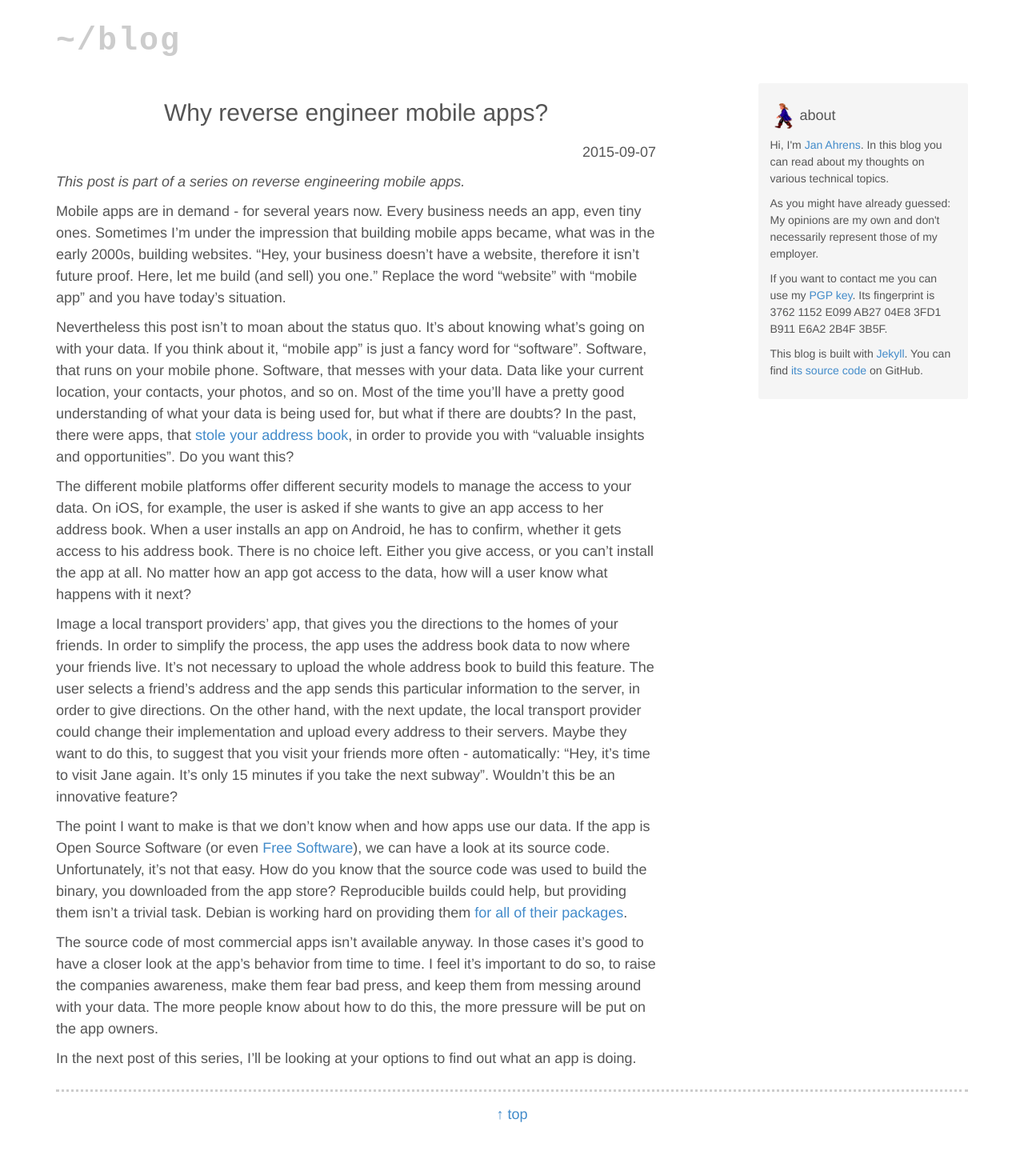
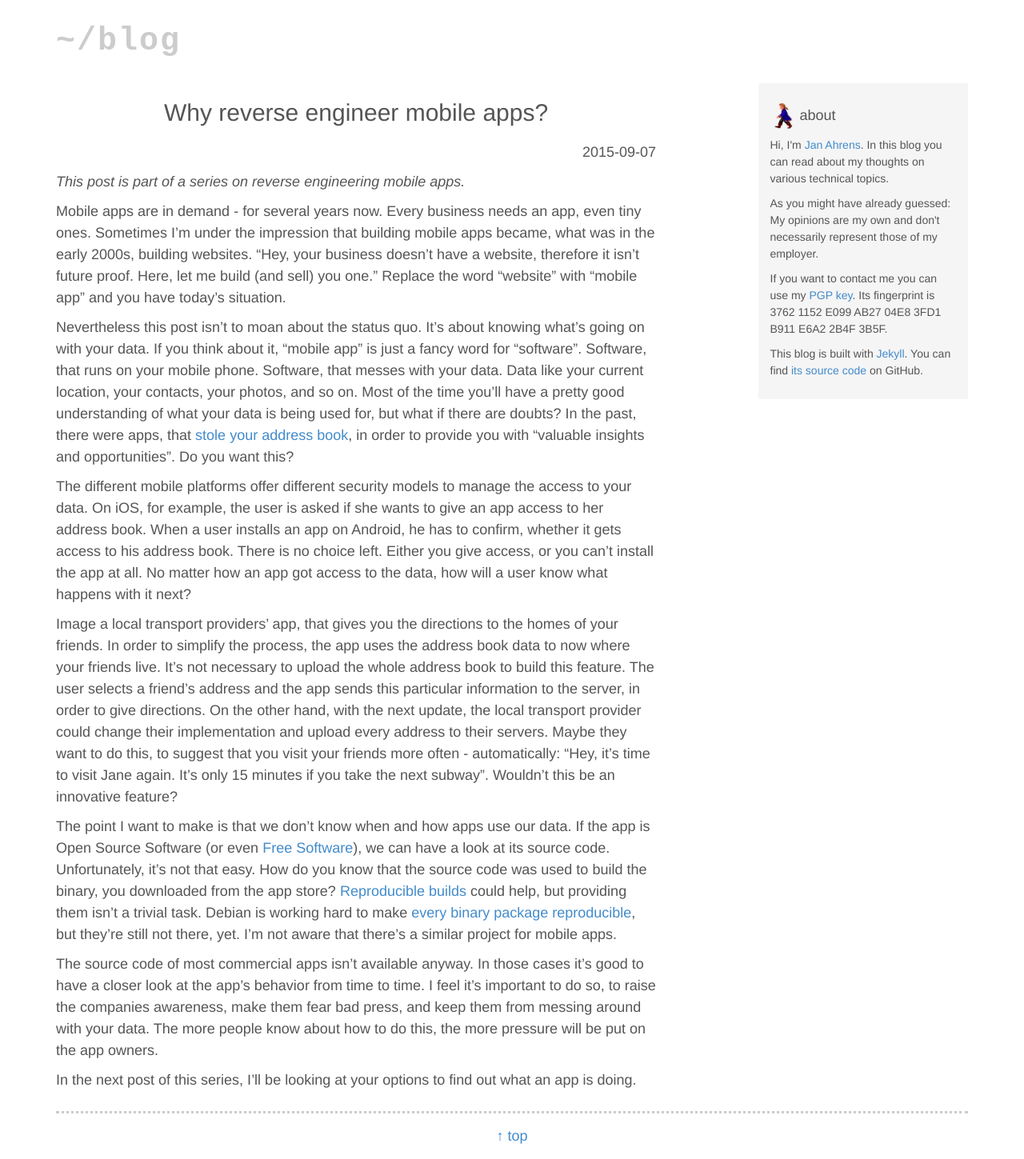
Before and after one commit to JanAhrens/JanAhrens.github.io, a Jekyll site: the page built from _posts/2015-09-07-why-reverse-engineer.markdown, in a window 1280 px wide. Shown: the whole page at 80% size. Built offline with Jekyll 4.4.1, drawn with Linux system fonts in a browser that asks for light colours; Markdown is read by kramdown in place of the engine named in the settings; before the commit the page ends 1422 px from its top, so only the background shows below that.

Commit message:
Better links for reproducible builds and Debian

```diff
--- a/_posts/2015-09-07-why-reverse-engineer.markdown
+++ b/_posts/2015-09-07-why-reverse-engineer.markdown
@@ -52,10 +52,13 @@ our data. If the app is Open Source Software (or even
 [Free Software](https://en.wikipedia.org/wiki/Free_and_open-source_software)),
 we can have a look at its source code. Unfortunately, it's not that
 easy. How do you know that the source code was used to build the
-binary, you downloaded from the app store? Reproducible builds could
-help, but providing them isn't a trivial task. Debian is working hard
-on providing them
-[for all of their packages](https://wiki.debian.org/ReproducibleBuilds).
+binary, you downloaded from the app store?
+[Reproducible builds](https://wiki.debian.org/ReproducibleBuilds/About)
+could help, but providing them isn't a trivial task. Debian is working
+hard to make
+[every binary package reproducible](https://reproducible.debian.net/reproducible.html),
+but they're still not there, yet. I'm not aware that there's a similar
+project for mobile apps.
 
 The source code of most commercial apps isn't available anyway. In
 those cases it's good to have a closer look at the app's behavior from
```
